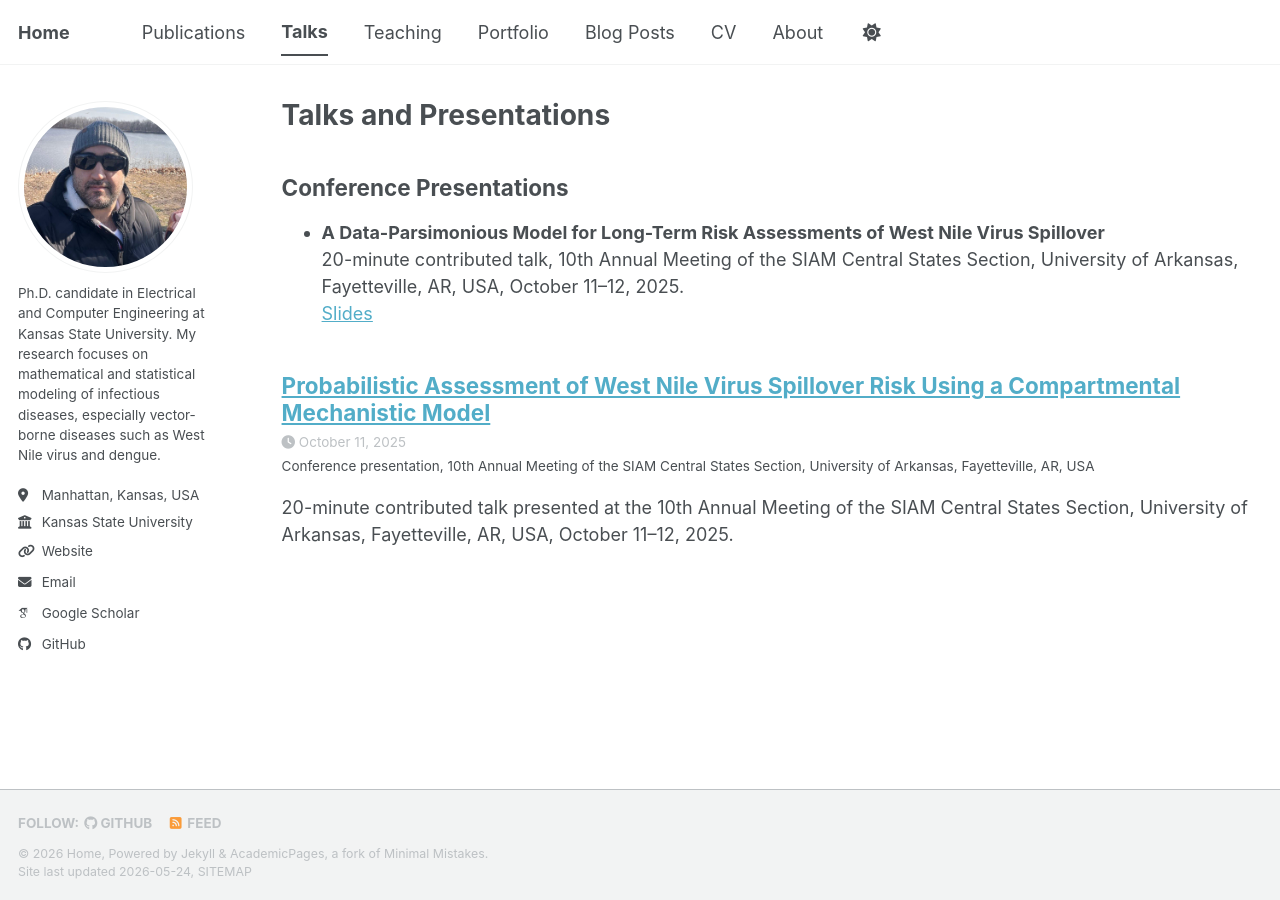
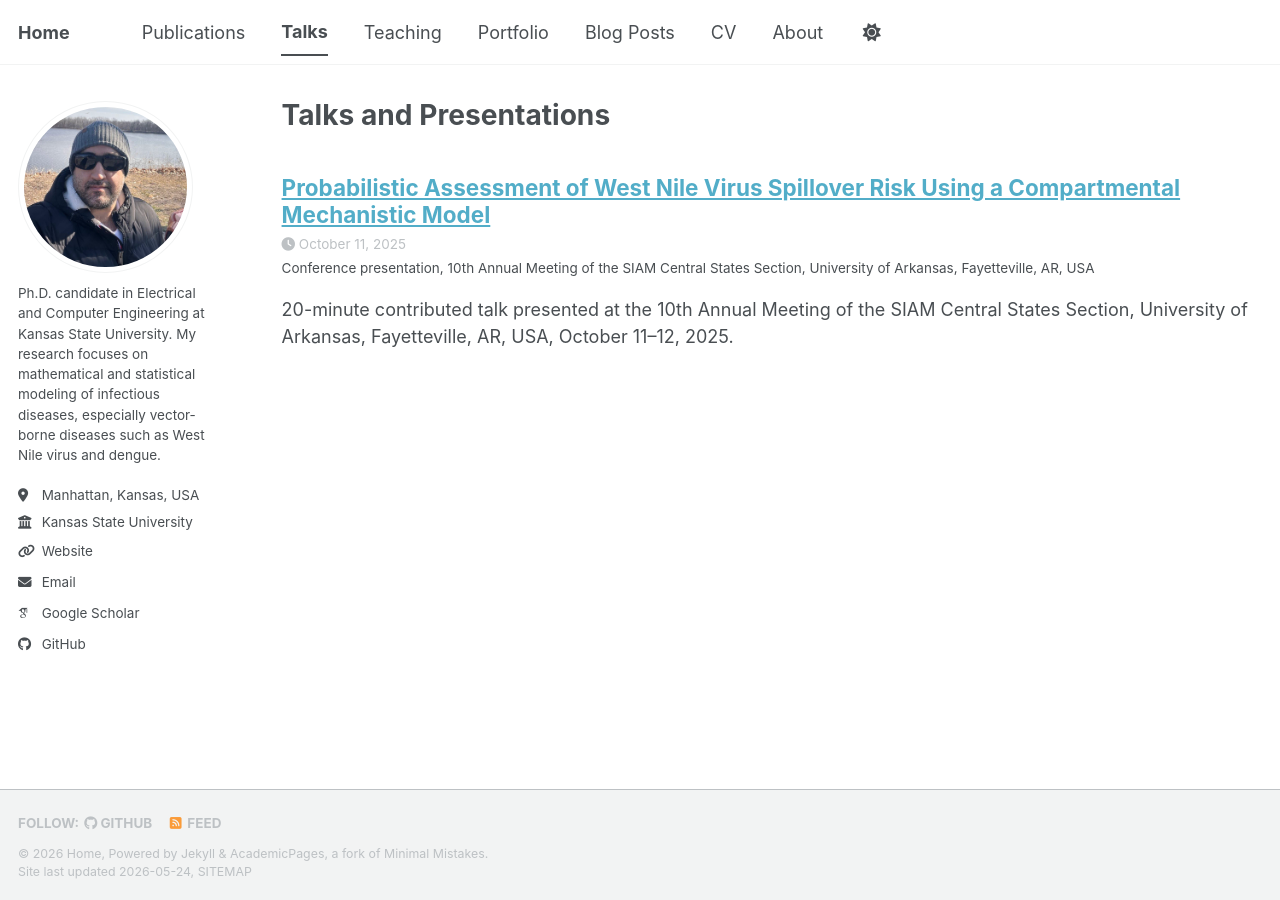
Before and after one commit to Saman-Hoss/Saman-Hoss.github.io, a Jekyll site: the page built from _pages/talks.html, in a window 1280 px wide. Built offline with Jekyll 4.4.1, drawn with Linux system fonts in a browser that asks for light colours; some web fonts are replaced; a script bundle is joined from its source files by our own code; library files that are not in the unit come from our copies.

Commit message:
Update talks.html

```diff
--- a/_pages/talks.html
+++ b/_pages/talks.html
@@ -11,19 +11,6 @@ author_profile: true
 </p>
 {% endif %}
 
-<h2>Conference Presentations</h2>
-
-<ul>
-  <li>
-    <strong>A Data-Parsimonious Model for Long-Term Risk Assessments of West Nile Virus Spillover</strong><br>
-    20-minute contributed talk, 10th Annual Meeting of the SIAM Central States Section,
-    University of Arkansas, Fayetteville, AR, USA, October 11–12, 2025.<br>
-    <a href="https://www.math.ksu.edu/~pietro/Conferences/2025SIAMCS/siam25_Hosseini.pdf" target="_blank">
-      Slides
-    </a>
-  </li>
-</ul>
-
 {% for post in site.talks reversed %}
   {% include archive-single-talk.html %}
 {% endfor %}
```
